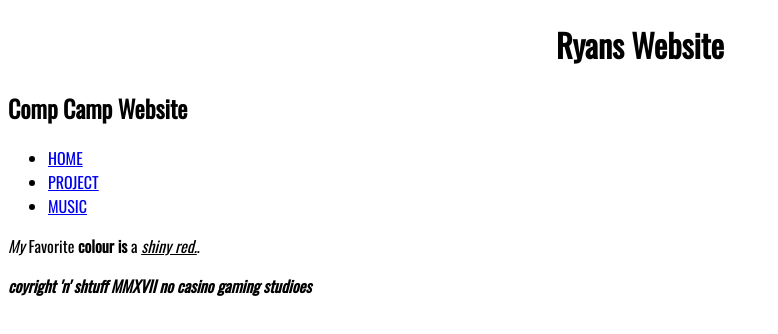
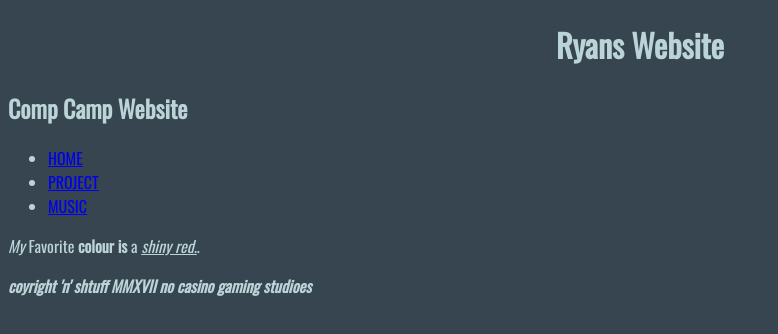
Before and after one commit to canadianbacon1812/CompCampWebsite, a plain HTML site: page index.html in a window 1280 px wide. Shown: the whole page, without its empty margins (0-778 px from the left). Drawn offline with nearby package versions, Linux system fonts and the light colour scheme.

Commit message:
changed it to amernican

```diff
--- a/styles/style.css
+++ b/styles/style.css
@@ -1,9 +1,9 @@
 body{
   font-family: 'Oswald', sans-serif;
-  backround-colour: #36454f;
-  colour: #bbd4d8;
+  background-color: #36454f;
+  color: #bbd4d8;
 }
 h1{
-colour: #bbd4d8;
+color: #bbd4d8;
 
 }
```
